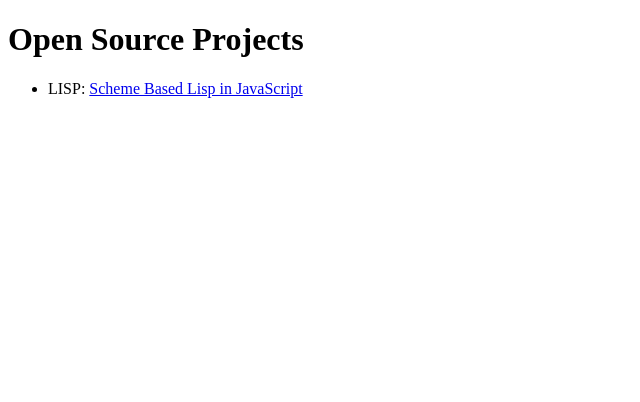
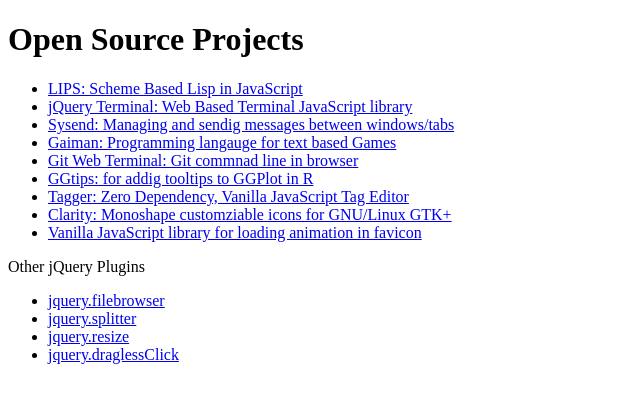
Before and after one commit to jcubic/jcubic.github.io, a plain HTML site: page index.html in a window 1280 px wide. Shown: the whole page, without its empty margins (0-640 px from the left). Drawn offline with Linux system fonts and the light colour scheme.

Commit message:
add other projects

```diff
--- a/index.html
+++ b/index.html
@@ -6,7 +6,22 @@
 <body>
 <h1>Open Source Projects</h1>
 <ul>
- <li>LISP: <a href="https://lips.js.org">Scheme Based Lisp in JavaScript</a></li>
+ <li><a href="https://lips.js.org">LIPS: Scheme Based Lisp in JavaScript</a></li>
+ <li><a href="https://terminal.jcubic.pl/">jQuery Terminal: Web Based Terminal JavaScript library</a></li>
+ <li><a href="https://github.com/jcubic/sysend.js">Sysend: Managing and sendig messages between windows/tabs</a></li>
+ <li><a href="https://github.com/jcubic/gaiman">Gaiman: Programming langauge for text based Games</a></li>
+ <li><a href="https://git-terminal.js.org/">Git Web Terminal: Git commnad line in browser</a></li>
+ <li><a href="https://github.com/Roche/ggtips">GGtips: for addig tooltips to GGPlot in R</a></li>
+ <li><a href="https://github.com/jcubic/tagger">Tagger: Zero Dependency, Vanilla JavaScript Tag Editor</a></li>
+ <li><a href="https://www.gnome-look.org/p/1012535">Clarity: Monoshape customziable icons for GNU/Linux GTK+</a></li>
+ <li><a href="https://github.com/jcubic/favloader">Vanilla JavaScript library for loading animation in favicon</a></li>
+</ul>
+<p>Other jQuery Plugins</p>
+<ul>
+ <li><a href="https://github.com/jcubic/jquery.filebrowser">jquery.filebrowser</a></li>
+ <li><a href="https://github.com/jcubic/jquery.splitter">jquery.splitter</a></li>
+ <li><a href="https://github.com/jcubic/jquery.resize">jquery.resize</a></li>
+ <li><a href="https://github.com/jcubic/jquery.draglessClick">jquery.draglessClick</a></li>
 </ul>
 </body>
 </html>
```
